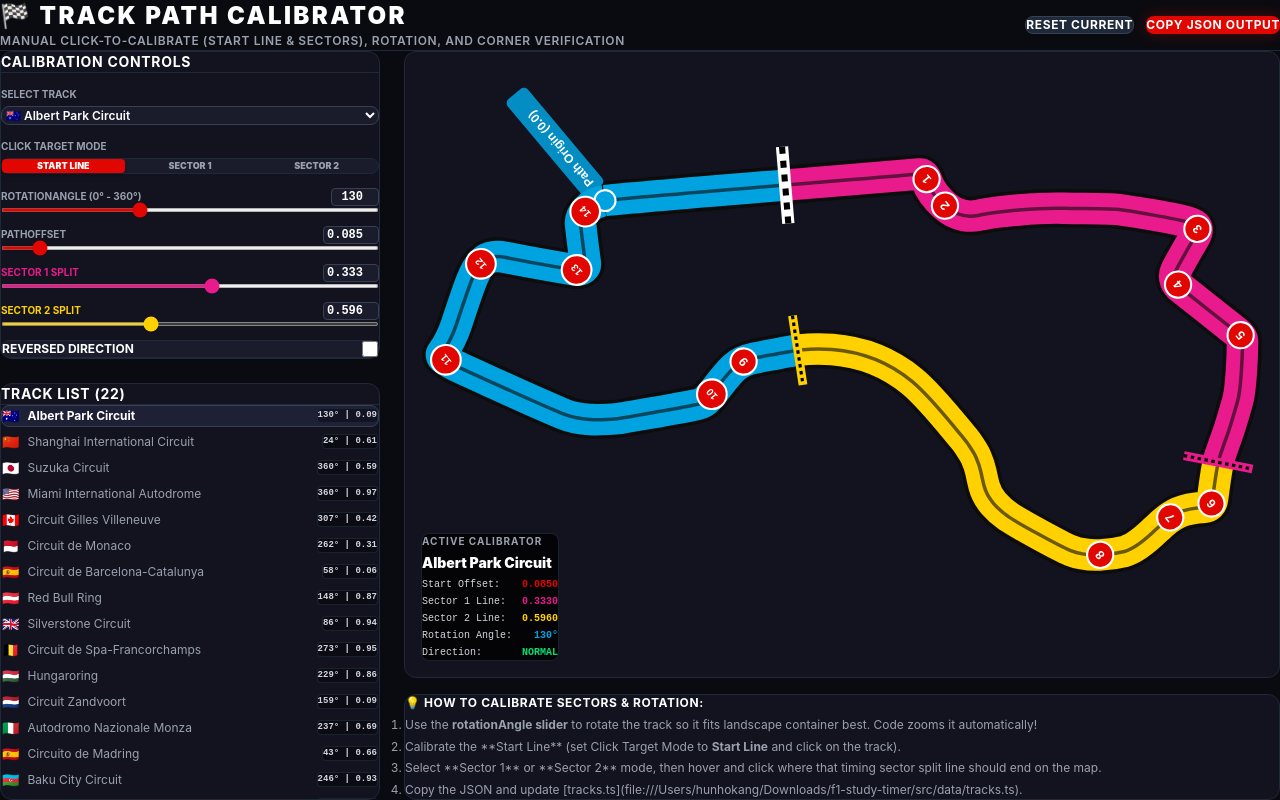
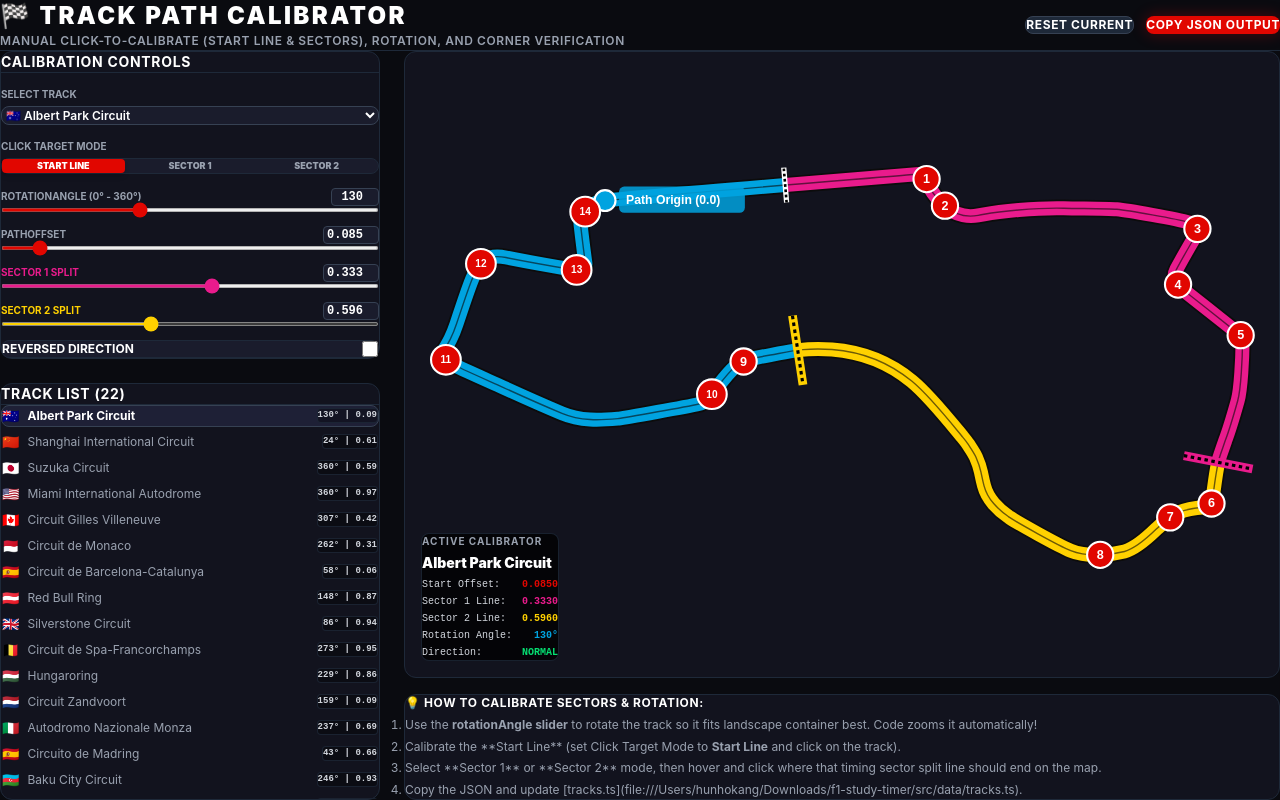
Before and after one commit to fotrhh22/f1-qualifying-study-timer, a Next.js app: page /calibrate in a window 1280 px wide. Built offline with nearby package versions, Linux system fonts and the light colour scheme.

Commit message:
fix: make corner labels and path start indicator text stay upright

```diff
--- a/src/app/calibrate/page.tsx
+++ b/src/app/calibrate/page.tsx
@@ -572,7 +572,7 @@ export default function CalibratePage() {
                 <path
                   d={currentTrack.svgPath}
                   stroke="#0C0C0C"
-                  strokeWidth={22 * scale}
+                  strokeWidth={10 * scale}
                   fill="none"
                   strokeLinecap="round"
                   strokeLinejoin="round"
@@ -583,7 +583,7 @@ export default function CalibratePage() {
                   d={currentTrack.svgPath}
                   pathLength="100"
                   stroke={S1}
-                  strokeWidth={18 * scale}
+                  strokeWidth={8 * scale}
                   fill="none"
                   strokeLinecap="butt"
                   strokeLinejoin="round"
@@ -593,7 +593,7 @@ export default function CalibratePage() {
                   d={currentTrack.svgPath}
                   pathLength="100"
                   stroke={S2}
-                  strokeWidth={18 * scale}
+                  strokeWidth={8 * scale}
                   fill="none"
                   strokeLinecap="butt"
                   strokeLinejoin="round"
@@ -603,7 +603,7 @@ export default function CalibratePage() {
                   d={currentTrack.svgPath}
                   pathLength="100"
                   stroke={S3}
-                  strokeWidth={18 * scale}
+                  strokeWidth={8 * scale}
                   fill="none"
                   strokeLinecap="butt"
                   strokeLinejoin="round"
@@ -614,7 +614,7 @@ export default function CalibratePage() {
                 <path
                   d={currentTrack.svgPath}
                   stroke="#0A0A0A"
-                  strokeWidth={2 * scale}
+                  strokeWidth={0.8 * scale}
                   fill="none"
                   strokeLinecap="round"
                   strokeLinejoin="round"
@@ -770,7 +770,7 @@ function PathStartIndicator({ trackId, svgPath, rotationAngle, scale }: { trackI
   const ry = cy + (pt.x - cx) * sin + (pt.y - cy) * cos
 
   return (
-    <g transform={`translate(${rx}, ${ry}) rotate(${-rotationAngle})`}>
+    <g transform={`translate(${rx}, ${ry})`}>
       <circle cx={0} cy={0} r={6 * scale} fill="#00A3E0" stroke="#FFFFFF" strokeWidth={1.2 * scale} />
       <rect x={8 * scale} y={-8 * scale} width={72 * scale} height={15 * scale} rx={3 * scale} fill="#00A3E0" opacity="0.85" />
       <text x={12 * scale} y={2 * scale} fill="#FFFFFF" fontSize={7 * scale} fontWeight="bold" fontFamily="sans-serif">
@@ -803,7 +803,7 @@ function StartFinishLine({
     const len = Math.sqrt(dx * dx + dy * dy) || 1
     const px = -dy / len
     const py = dx / len
-    const sz = 22 * scale
+    const sz = 10 * scale
     setLine({
       sx: p0.x + px * sz,
       sy: p0.y + py * sz,
@@ -823,7 +823,7 @@ function StartFinishLine({
         x2={line.ex}
         y2={line.ey}
         stroke="#FFFFFF"
-        strokeWidth={7 * scale}
+        strokeWidth={3 * scale}
         strokeLinecap="butt"
       />
       {/* Checkered pattern line */}
@@ -833,9 +833,9 @@ function StartFinishLine({
         x2={line.ex}
         y2={line.ey}
         stroke="#000000"
-        strokeWidth={3.5 * scale}
+        strokeWidth={1.5 * scale}
         strokeLinecap="butt"
-        strokeDasharray={`${4 * scale} ${4 * scale}`}
+        strokeDasharray={`${1.5 * scale} ${1.5 * scale}`}
       />
     </g>
   )
@@ -967,7 +967,7 @@ function CornerLabels({
         const isTwoDigit = pt.label.length >= 2
         const r = (isTwoDigit ? 8.5 : 7.5) * scale
         return (
-          <g key={i} transform={`translate(${rx}, ${ry}) rotate(${-rotationAngle})`}>
+          <g key={i} transform={`translate(${rx}, ${ry})`}>
             <circle r={r} fill="#E10600" stroke="#FFFFFF" strokeWidth={1.2 * scale} />
             <text
               textAnchor="middle"
--- a/src/components/TrackMap.tsx
+++ b/src/components/TrackMap.tsx
@@ -128,16 +128,16 @@ export default function TrackMap() {
         {/* Rotation Group wrapper */}
         <g transform={`rotate(${rotAngle}, ${bounds.cx}, ${bounds.cy})`}>
           {/* ── 트랙 레이어 ── */}
-          {/* 외곽 검정 테두리: colored(18) 대비 2px씩만 넓혀 겹침 방지 */}
-          <path d={p} stroke="#0C0C0C" strokeWidth={22 * scale} fill="none" strokeLinecap="round" strokeLinejoin="round" />
+          {/* 외곽 검정 테두리: colored(8) 대비 2px씩만 넓혀 겹침 방지 */}
+          <path d={p} stroke="#0C0C0C" strokeWidth={10 * scale} fill="none" strokeLinecap="round" strokeLinejoin="round" />
 
           {/* 섹터 컬러 (pathLength 정규화) */}
-          <path d={p} pathLength="100" stroke={S1} strokeWidth={18 * scale} fill="none" strokeLinecap="butt" strokeLinejoin="round" {...s1Props} />
-          <path d={p} pathLength="100" stroke={S2} strokeWidth={18 * scale} fill="none" strokeLinecap="butt" strokeLinejoin="round" {...s2Props} />
-          <path d={p} pathLength="100" stroke={S3} strokeWidth={18 * scale} fill="none" strokeLinecap="butt" strokeLinejoin="round" {...s3Props} />
+          <path d={p} pathLength="100" stroke={S1} strokeWidth={8 * scale} fill="none" strokeLinecap="butt" strokeLinejoin="round" {...s1Props} />
+          <path d={p} pathLength="100" stroke={S2} strokeWidth={8 * scale} fill="none" strokeLinecap="butt" strokeLinejoin="round" {...s2Props} />
+          <path d={p} pathLength="100" stroke={S3} strokeWidth={8 * scale} fill="none" strokeLinecap="butt" strokeLinejoin="round" {...s3Props} />
 
           {/* 중앙 진한 선 */}
-          <path d={p} stroke="#0A0A0A" strokeWidth={2 * scale} fill="none" strokeLinecap="round" strokeLinejoin="round" opacity="0.7" />
+          <path d={p} stroke="#0A0A0A" strokeWidth={0.8 * scale} fill="none" strokeLinecap="round" strokeLinejoin="round" opacity="0.7" />
 
           {/* ── 시작/종료 라인 ── */}
           <StartFinishLine trackId={track.id} svgPath={p} pathOffset={offset} pathOffsetReversed={isRev} scale={scale} />
@@ -254,7 +254,7 @@ function CornerLabels({
         const isTwoDigit = pt.label.length >= 2
         const r = (isTwoDigit ? 6 : 5) * scale
         return (
-          <g key={i} transform={`translate(${rx},${ry}) rotate(${-rotationAngle})`}>
+          <g key={i} transform={`translate(${rx},${ry})`}>
             <circle r={r} fill="rgba(8,9,20,0.82)" stroke="rgba(255,255,255,0.38)" strokeWidth={0.9 * scale} />
             <text
               textAnchor="middle"
@@ -291,7 +291,7 @@ function StartFinishLine({
     const dx = p1.x - p0.x, dy = p1.y - p0.y
     const len = Math.sqrt(dx * dx + dy * dy) || 1
     const px = -dy / len, py = dx / len
-    const sz = 22 * scale
+    const sz = 10 * scale
     setLine({ sx: p0.x + px * sz, sy: p0.y + py * sz, ex: p0.x - px * sz, ey: p0.y - py * sz })
   }, [trackId, svgPath, pathOffset, scale])
 
@@ -300,9 +300,9 @@ function StartFinishLine({
   return (
     <g>
       <line x1={line.sx} y1={line.sy} x2={line.ex} y2={line.ey}
-        stroke="#FFFFFF" strokeWidth={6 * scale} strokeLinecap="butt" />
+        stroke="#FFFFFF" strokeWidth={3 * scale} strokeLinecap="butt" />
       <line x1={line.sx} y1={line.sy} x2={line.ex} y2={line.ey}
-        stroke="#000000" strokeWidth={2 * scale} strokeLinecap="butt" strokeDasharray="3 3" />
+        stroke="#000000" strokeWidth={1 * scale} strokeLinecap="butt" strokeDasharray="3 3" />
     </g>
   )
 }
```
